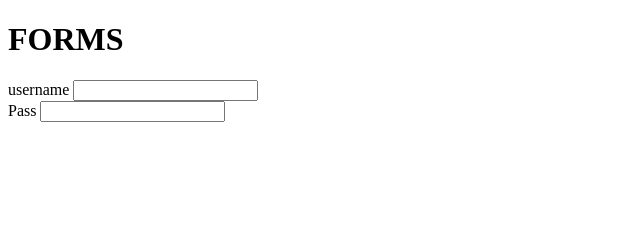
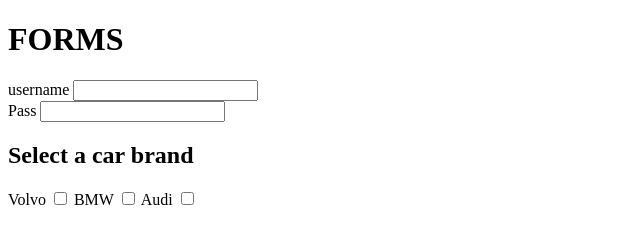
Before and after one commit to AntoanSarafski/HTML-Structure, a plain HTML site: page index.html in a window 1280 px wide. Shown: the whole page, without its empty margins (0-640 px from the left). Drawn offline with Linux system fonts and the light colour scheme.

Commit message:
Example for Checkbox and correct way to use it.

```diff
--- a/index.html
+++ b/index.html
@@ -21,6 +21,18 @@
             <label for="password">Pass</label>
             <input id="password" type="password">
         </div>
+
+        <div>
+            <h2>Select a car brand</h2>
+            <label for="volvo">Volvo</label>
+            <input id="volvo" type="checkbox">
+
+            <label for="bmw">BMW</label>
+            <input id="bmw" type="checkbox">
+
+            <label for="audi">Audi</label>
+            <input id="audi" type="checkbox">
+        </div>
     </form>
 
 </body>
```
